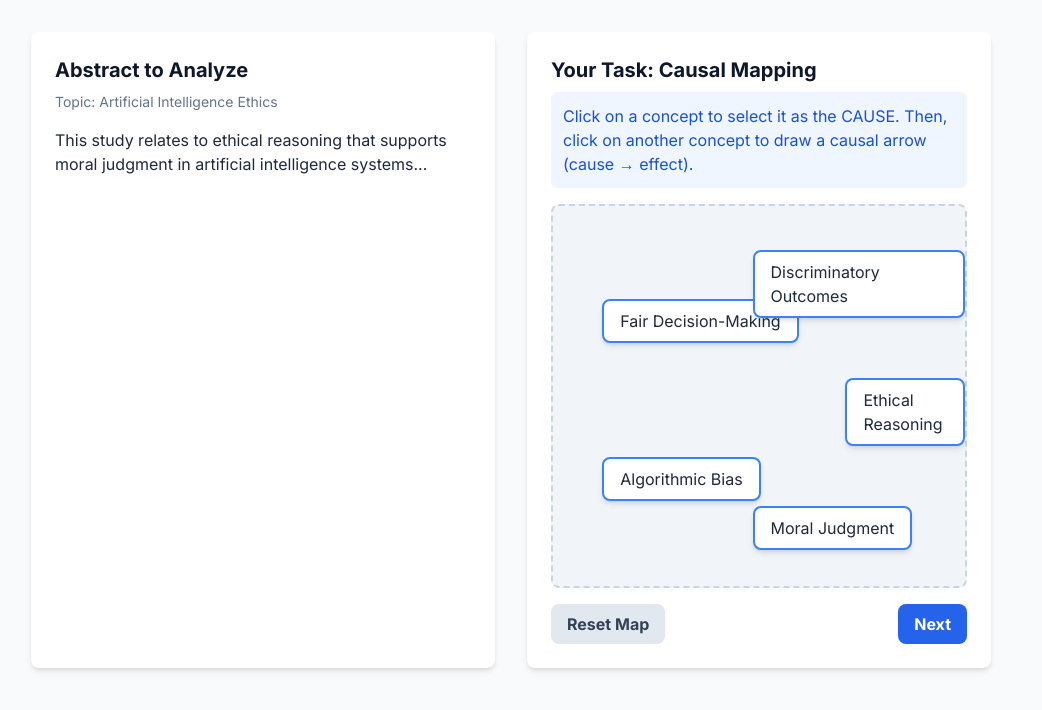
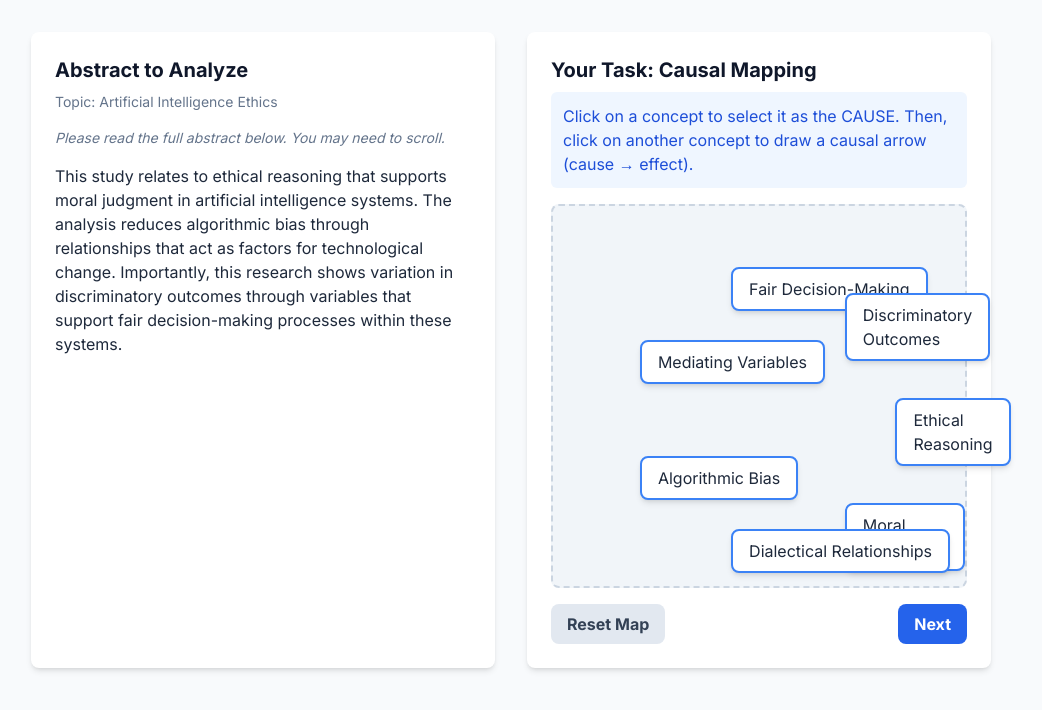
Before and after one commit to anibalmastobiza/mappingtheargument-Causal, a plain HTML site: page index.html in a window 1280 px wide. Both pictures are taken after a click on the button "Begin and Give Consent". Shown: the whole page, without its empty margins (129-1171 px from the left). Drawn offline with nearby package versions, Linux system fonts and the light colour scheme.

Commit message:
Update index.html

```diff
--- a/index.html
+++ b/index.html
@@ -1,4 +1,4 @@
-
+<!DOCTYPE html>
 <html lang="en">
 <head>
     <meta charset="UTF-8">
@@ -40,6 +40,12 @@
             background-color: #eff6ff; /* blue-50 */
             color: #1d4ed8; /* blue-800 */
         }
+        /* Style for scrollable abstract text */
+        #abstract-text-container {
+            max-height: 24rem; /* 384px */
+            overflow-y: auto;
+            padding-right: 1rem; /* Space for scrollbar */
+        }
     </style>
     <link rel="preconnect" href="https://fonts.googleapis.com">
     <link rel="preconnect" href="https://fonts.gstatic.com" crossorigin>
@@ -63,10 +69,13 @@
         <!-- Task Screen -->
         <div id="task-screen" class="screen">
             <div class="grid grid-cols-1 lg:grid-cols-2 gap-8">
-                <div class="bg-white p-6 rounded-lg shadow-md">
+                <div class="bg-white p-6 rounded-lg shadow-md flex flex-col">
                     <h2 class="text-xl font-bold text-slate-900 mb-2">Abstract to Analyze</h2>
                     <p id="abstract-topic" class="text-sm text-slate-500 mb-4"></p>
-                    <div id="abstract-text" class="prose prose-slate max-w-none"></div>
+                    <p class="text-sm text-slate-500 mb-4 italic">Please read the full abstract below. You may need to scroll.</p>
+                    <div id="abstract-text-container" class="flex-grow">
+                        <div id="abstract-text" class="prose prose-slate max-w-none"></div>
+                    </div>
                 </div>
                 <div>
                     <div class="bg-white p-6 rounded-lg shadow-md">
@@ -120,7 +129,6 @@
 
     <script>
         // --- Prolific Integration ---
-        // IMPORTANT: Replace this with the actual Completion URL provided by Prolific
         const PROLIFIC_COMPLETION_URL = "https://app.prolific.com/submissions/complete?cc=YOUR_CODE_HERE";
 
         function getProlificParams() {
@@ -162,12 +170,9 @@
 
         async function loadAbstracts() {
             try {
-                // In a real deployment, this would fetch 'data/abstracts.json'
-                // For simplicity in this self-contained file, data is hardcoded.
-                const data = [
-                  { "pair_id": 1, "topic": "Consciousness and Free Will", "high_density": "This investigation sustains that consciousness underlies moral agency in decision-making processes...", "low_density": "This investigation shows that consciousness relates to moral agency in decision-making processes...", "ground_truth": { "nodes": ["Consciousness", "Moral Agency", "Autonomous Choice", "Ethical Reasoning", "Behavioral Outcomes"], "edges": [["Consciousness", "Moral Agency"],["Moral Agency", "Autonomous Choice"],["Ethical Reasoning", "Autonomous Choice"],["Autonomous Choice", "Behavioral Outcomes"]] } },
-                  { "pair_id": 2, "topic": "Artificial Intelligence Ethics", "high_density": "This study underlies that ethical reasoning facilitates moral judgment in artificial intelligence systems...", "low_density": "This study relates to ethical reasoning that supports moral judgment in artificial intelligence systems...", "ground_truth": { "nodes": ["Ethical Reasoning", "Moral Judgment", "Algorithmic Bias", "Fair Decision-Making", "Discriminatory Outcomes"], "edges": [["Ethical Reasoning", "Moral Judgment"],["Moral Judgment", "Fair Decision-Making"],["Fair Decision-Making", "Algorithmic Bias"],["Algorithmic Bias", "Discriminatory Outcomes"]] } }
-                ];
+                const response = await fetch('data/abstracts.json');
+                if (!response.ok) throw new Error('Network response was not ok.');
+                const data = await response.json();
 
                 const pair = data[Math.floor(Math.random() * data.length)];
                 const high = { type: 'high_density', text: pair.high_density, topic: pair.topic, ground_truth: pair.ground_truth };
@@ -176,7 +181,7 @@
                 state.abstracts = Math.random() < 0.5 ? [high, low] : [low, high];
             } catch (error) {
                 console.error("Error loading abstracts:", error);
-                mapperArea.innerHTML = "<p class='text-red-500 p-4'>Error: Could not load study materials. Please refresh the page.</p>";
+                abstractTextEl.innerHTML = "<p class='text-red-500 p-4'>Error: Could not load study materials. Please refresh the page. If the problem persists, please contact the researcher.</p>";
             }
         }
 
@@ -193,8 +198,8 @@
 
                 const angle = (i / nodes.length) * 2 * Math.PI;
                 const radius = Math.min(mapperArea.offsetWidth, mapperArea.offsetHeight) * 0.35;
-                const x = mapperArea.offsetWidth / 2 + radius * Math.cos(angle) - 50; // Approx width
-                const y = mapperArea.offsetHeight / 2 + radius * Math.sin(angle) - 20; // Approx height
+                const x = mapperArea.offsetWidth / 2 + radius * Math.cos(angle) - (nodeEl.offsetWidth / 2);
+                const y = mapperArea.offsetHeight / 2 + radius * Math.sin(angle) - (nodeEl.offsetHeight / 2);
                 nodeEl.style.left = `${x}px`;
                 nodeEl.style.top = `${y}px`;
 
@@ -282,6 +287,7 @@
 
         function updateArrows() {
             const svg = document.getElementById('mapper-svg');
+            if (!svg) return;
             const lines = svg.querySelectorAll('line');
             lines.forEach(line => {
                 const fromNode = document.querySelector(`.node[data-id="${line.dataset.from}"]`);
@@ -306,6 +312,7 @@
 
         function resetMap() {
              const svg = document.getElementById('mapper-svg');
+             if (!svg) return;
              svg.innerHTML = '<defs><marker id="arrowhead" viewBox="0 0 10 10" refX="8" refY="5" markerWidth="6" markerHeight="6" orient="auto-start-reverse"><path d="M 0 0 L 10 5 L 0 10 z" fill="#64748b" /></marker></defs>';
              if(state.selectedNode) {
                 state.selectedNode.classList.remove('selected');
```
